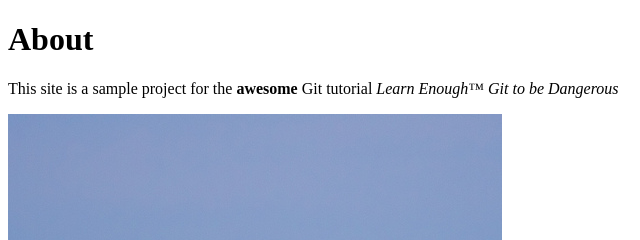
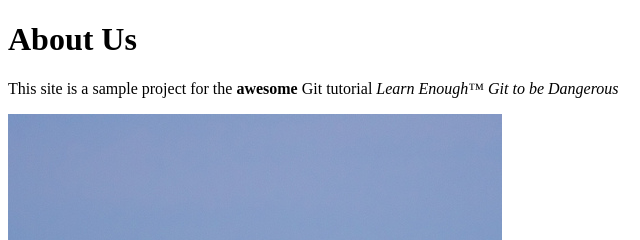
Before and after one commit to jaestaar/website, a plain HTML site: page about.html in a window 1280 px wide. Shown: the top 240 px of the page, 0-640 px from the left. Drawn offline with Linux system fonts and the light colour scheme.

Commit message:
Change page heading

```diff
--- a/about.html
+++ b/about.html
@@ -4,7 +4,7 @@
         <title>About Us</title>
     </head>
     <body>
-        <h1>About</h1></h1>
+        <h1>About Us</h1></h1>
         <p>This site is a sample project for the <strong>awesome</strong> Git tutorial <a href="https://www.learnenough.com/git-tutorial"></a><em>Learn Enough™ Git to be Dangerous</em></a></p>
         <img src="images/breaching_whale.jpg">
     </body>
```
